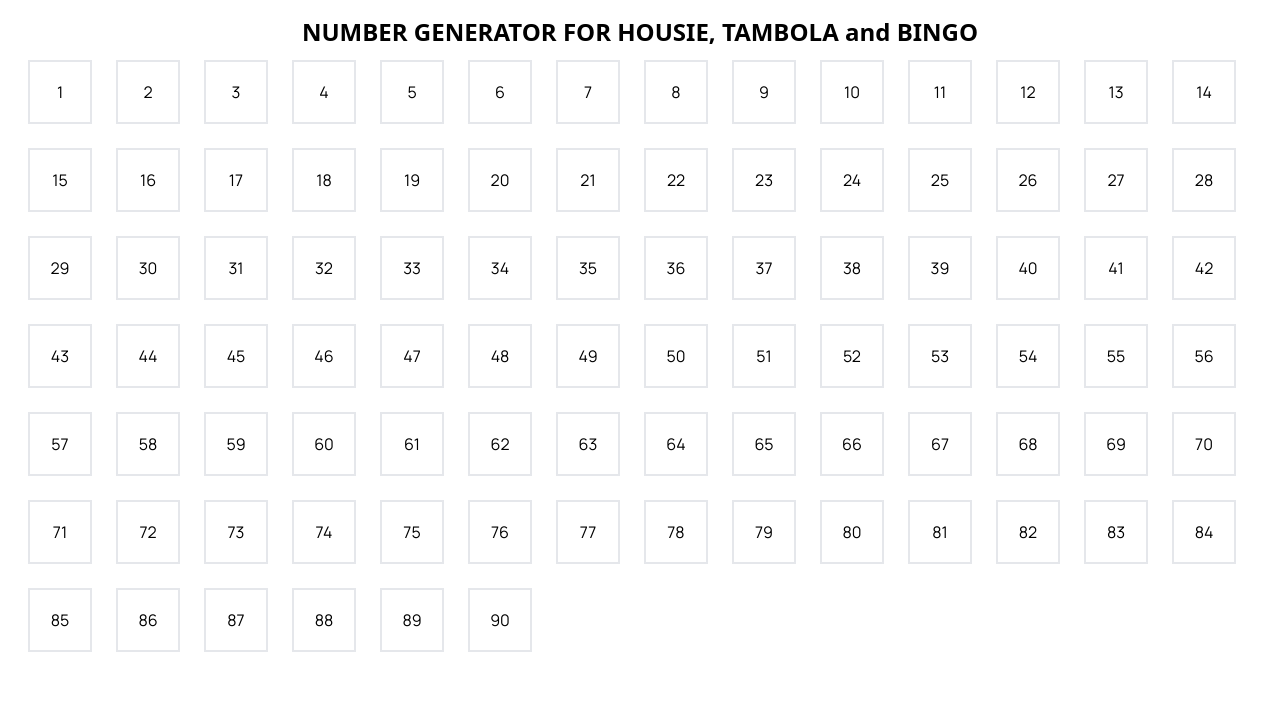
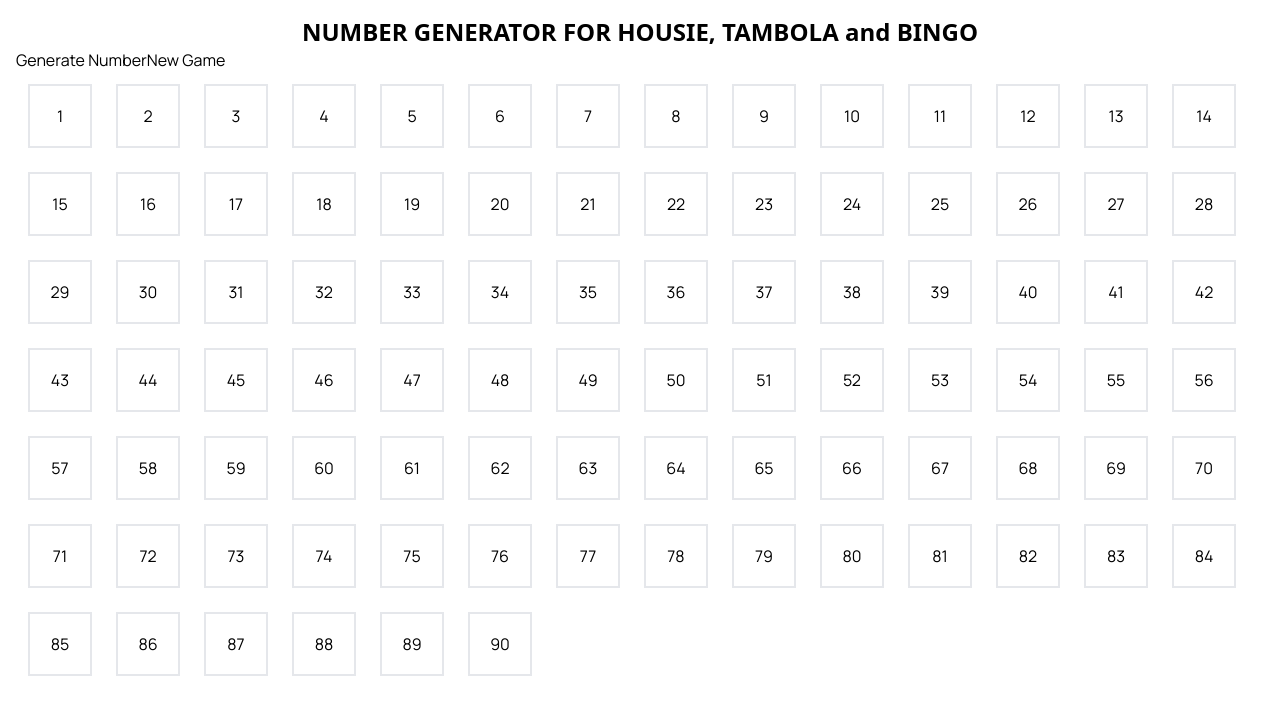
Before and after one commit to gayathrimantha/tambolaweb, a Next.js app in the folder tambolahousie/: page / in a window 1280 px wide. Shown: the top 714 px of the page. Built offline with nearby package versions, Linux system fonts and the light colour scheme.

Commit message:
Update NumberGenerator.tsx

```diff
--- a/tambolahousie/src/app/NumberGenerator.tsx
+++ b/tambolahousie/src/app/NumberGenerator.tsx
@@ -39,6 +39,7 @@ export default function NumberGenerator() {
       "selectedNumbers",
       JSON.stringify(updatedSelectedNumbers)
     );
+    console.log(updatedSelectedNumbers, "updatedSelectedNumbers");
   };
 
   // Create an array of numbers from 1 to 90
@@ -53,10 +54,10 @@ export default function NumberGenerator() {
 
   return (
     <div>
-      {/* <div>
+      <div>
         <button onClick={generateNumber}>Generate Number</button>
         <button onClick={resetNumbers}>New Game</button>
-      </div> */}
+      </div>
       <div className="flex flex-row w-full flex-wrap ">
         {numbers.map((number) => (
           <div
```
